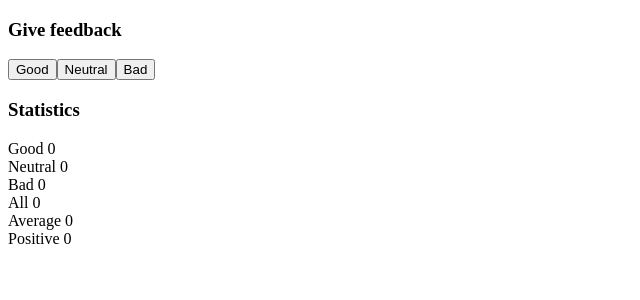
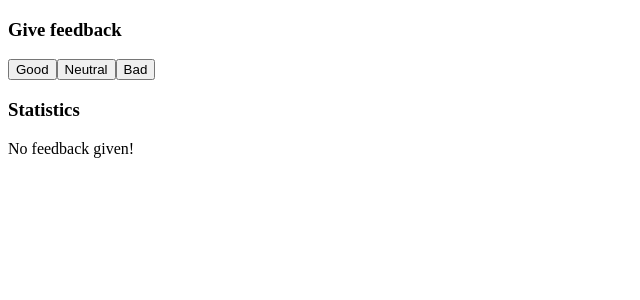
Before and after one commit to VanTruongUIT/fullstackopen-reactjs, a React (Create React App) app: page / in a window 1280 px wide. Shown: the top 300 px of the page, without its empty margins (0-640 px from the left). Built offline with nearby package versions, Linux system fonts and the light colour scheme.

Commit message:
complete part1.c unicafe step4

```diff
--- a/src/App.js
+++ b/src/App.js
@@ -10,59 +10,88 @@ const Button = (props) => {
   );
 };
 
+const StatisticLine = (props) => {
+  return (
+    <div>
+      {props.text} {props.value}
+    </div>
+  );
+};
 
+const Statistic = (props) => {
+  return (
+    <>
+      <StatisticLine text="Good" value={props.data.good}/>
+      <StatisticLine text="Neutral" value={props.data.neutral}/>
+      <StatisticLine text="Bad" value={props.data.bad}/>
+      <StatisticLine text="All" value={props.data.numberOfFeedBacks}/>
+      <StatisticLine text="Average" value={props.data.average}/>
+      <StatisticLine text="Positive" value={props.data.positive}/>
+    </>
+  );
+};
 
 const App = () => {
 
   // save clicks of each button its own state
-  const [good, setGood] = useState(0);
-  const [neutral, setNeutral] = useState(0);
-  const [bad, setBad] = useState(0);
-  const [numberOfFeedBacks, setNumberOfFeedBacks] = useState(0);
-  const [totalPoint, setTotalPoint] = useState(0);
-  const [average, setAverage] = useState(0);
-  const [positive, setPositive] = useState(0);
-
-  const calculateAverage = () => {
-    console.log('totalpoint', totalPoint);
-    console.log('numberOfFeedBacks', numberOfFeedBacks);
-    let average = totalPoint / numberOfFeedBacks;
-    console.log('average', average);
-    return average;
-  };
-
-  const calculatePositive = () => {
-    return (good + neutral) / numberOfFeedBacks;
-  };
+  const [data, setData] = useState(
+    {
+      good: 0,
+      neutral: 0,
+      bad: 0,
+      numberOfFeedBacks: 0,
+      totalPoint: 0,
+      average: 0,
+      positive: 0,
+    }
+  )
 
   const handleSetGoodClick = () => {
-    setGood(good + 1);
-    console.log('good', good);
+    const newGood = data.good + 1;
+    const newTotalPoint = data.totalPoint + 1;
+    const newNumberOfFeedBacks = data.numberOfFeedBacks + 1;
 
-    setTotalPoint(totalPoint + 1);
-    console.log('totalPoint', totalPoint);
+    const newData = {
+      ...data,
+      good: newGood,
+      totalPoint: newTotalPoint,
+      numberOfFeedBacks: newNumberOfFeedBacks,
+      average: (newGood - data.bad) / newNumberOfFeedBacks,
+      positive: newGood / newNumberOfFeedBacks,
+    };
 
-    setNumberOfFeedBacks(numberOfFeedBacks + 1);
-    console.log('numberOfFeedBacks', numberOfFeedBacks);
-    console.log('average', (good - bad) / numberOfFeedBacks);
-    setAverage((good - bad) / numberOfFeedBacks);
-    setPositive(calculatePositive());
-
+    setData(newData);
   }
   const handleSetNeutralClick = () => {
-    setNeutral(neutral + 1);
-    setNumberOfFeedBacks(numberOfFeedBacks + 1);
-    setAverage(calculateAverage());
-    setPositive(calculatePositive());
 
+    const newNeutral = data.neutral + 1;
+    const newTotalPoint = data.totalPoint + 1;
+    const newNumberOfFeedBacks = data.numberOfFeedBacks + 1;
+
+    const newData = {
+      ...data,
+      neutral: newNeutral,
+      totalPoint: newTotalPoint,
+      numberOfFeedBacks: newNumberOfFeedBacks,
+    };
+
+    setData(newData);
   }
   const handleSetBadClick = () => {
-    setBad(bad + 1);
-    setTotalPoint(totalPoint - 1);
-    setNumberOfFeedBacks(numberOfFeedBacks + 1);
-    setAverage(calculateAverage());
-    setPositive(calculatePositive());
+    const newBad = data.bad + 1;
+    const newTotalPoint = data.totalPoint - 1;
+    const newNumberOfFeedBacks = data.numberOfFeedBacks + 1;
 
+    const newData = {
+      ...data,
+      bad: newBad,
+      totalPoint: newTotalPoint,
+      numberOfFeedBacks: newNumberOfFeedBacks,
+      average: (data.good - newBad) / newNumberOfFeedBacks,
+      positive: data.good / newNumberOfFeedBacks,
+    };
+
+    setData(newData);
   }
 
   return (
@@ -82,24 +111,13 @@ const App = () => {
       />
 
       <h3>Statistics</h3>
-      <div>
-        Good {good}
-      </div>
-      <div>
-        Neutral {neutral}
-      </div>
-      <div>
-        Bad {bad}
-      </div>
-      <div>
-        All {numberOfFeedBacks}
-      </div>
-      <div>
-        Average {average}
-      </div>
-      <div>
-        Positive {positive}
-      </div>
+      {data.numberOfFeedBacks !== 0 &&
+        <Statistic data={data}/>
+      }
+
+      {data.numberOfFeedBacks === 0 &&
+        <p>No feedback given!</p>
+      }
 
     </div>
   );
```
